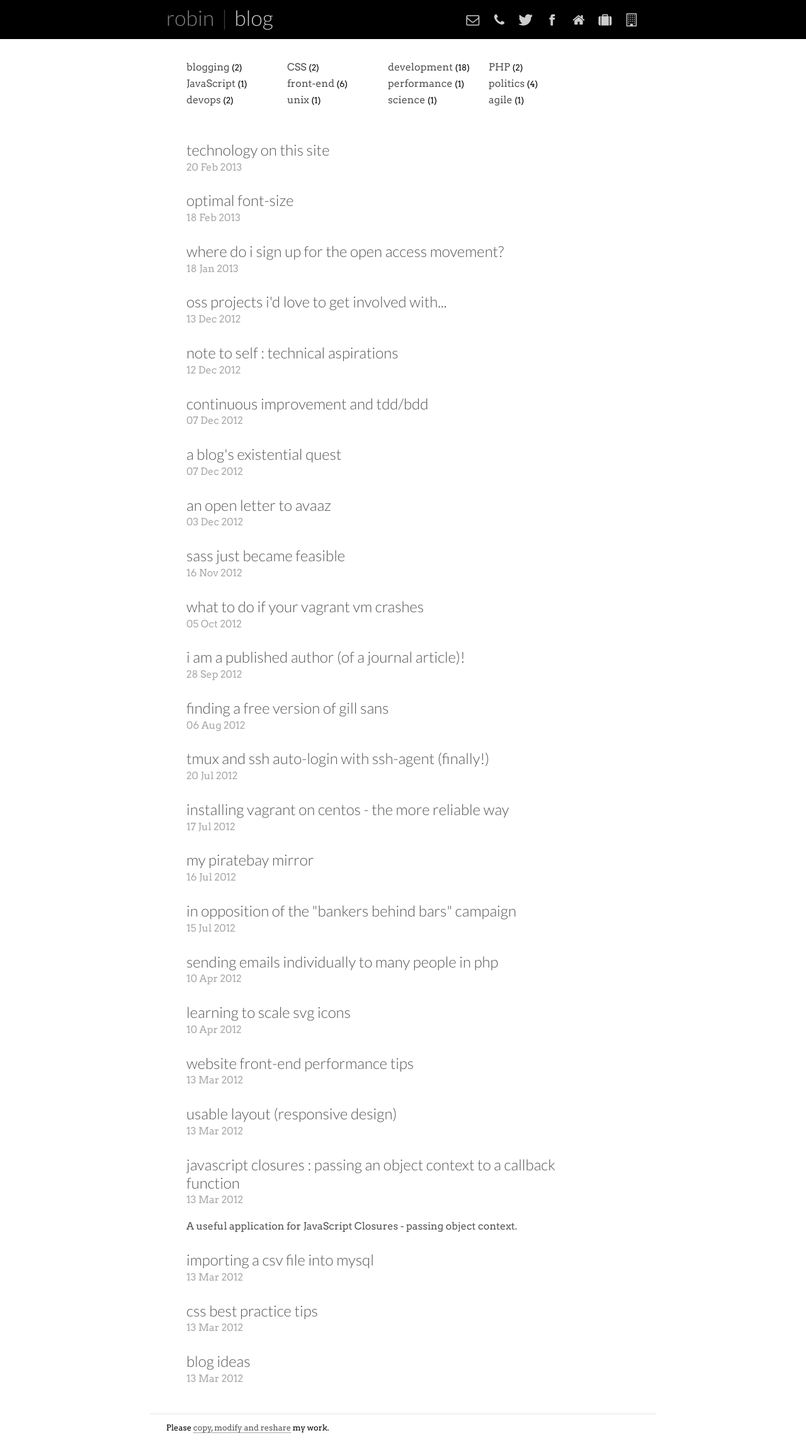
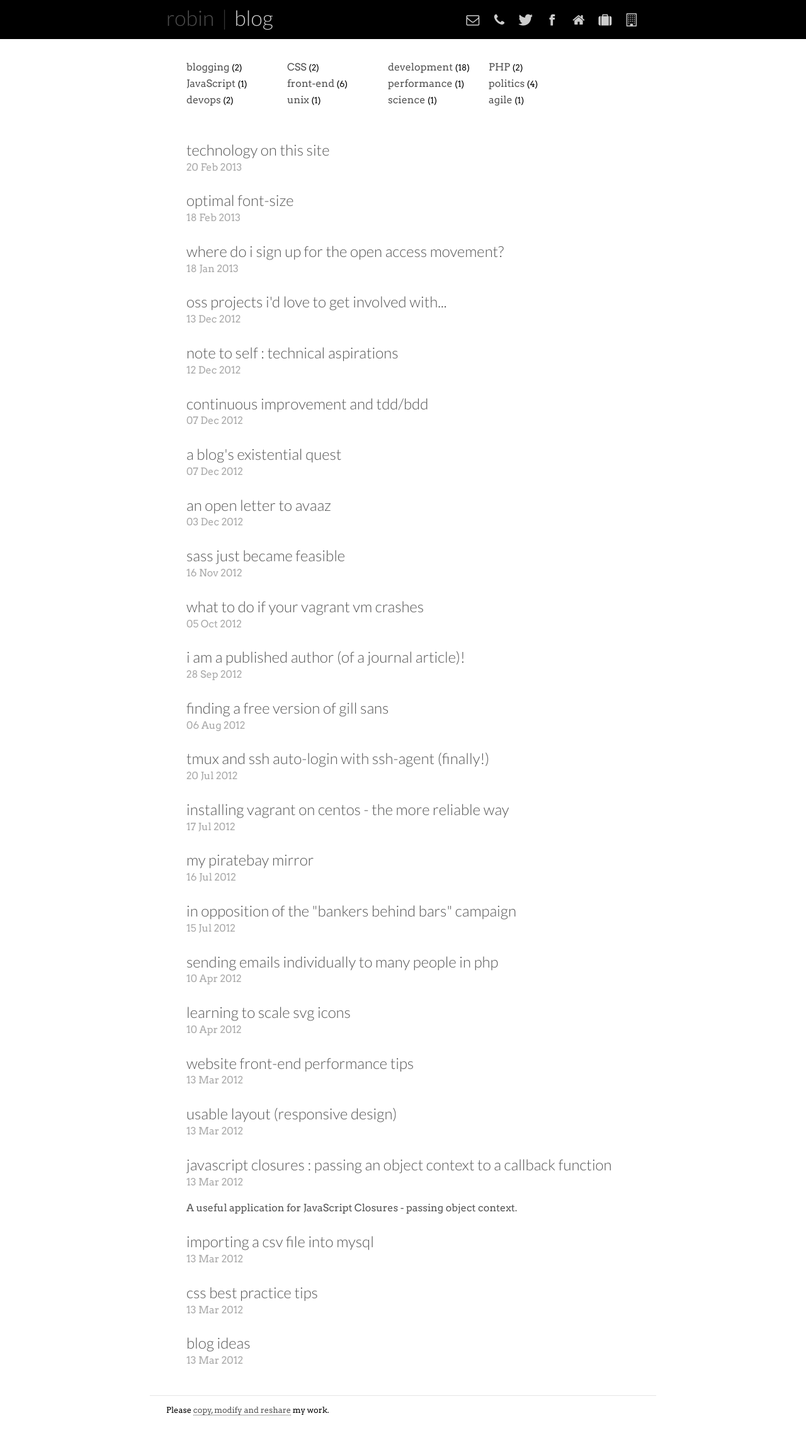
Before and after one commit to nottrobin/robinwinslow.uk, a Jekyll site: the page built from index.html, in a window 1280 px wide. Shown: the whole page at 63% size. Built offline with Jekyll 4.4.1, drawn with Linux system fonts in a browser that asks for light colours; Markdown is read by kramdown in place of the engine named in the settings; after the commit the page ends 2265 px from its top, so only the background shows below that.

Commit message:
Styling tweaks: right margin on list articles; comments bottom margin; header transparency

```diff
--- a/css/rstandard.css
+++ b/css/rstandard.css
@@ -64,13 +64,13 @@ hgroup>*:first-child:after {
     position: absolute;
     right: -0.16em;
     top: 0;
-    opacity: 0.5;
+    opacity: 0.7;
 }
 hgroup h1 {
     opacity: 1;
 }
 hgroup h2 {
-    opacity: 0.5;
+    opacity: 0.3;
 }
 /* Address */
 address ul {
@@ -91,13 +91,16 @@ article h1 {
     line-height: 1.2;
 }
 
-.highlight {
+.highlight, blockquote {
     padding: 1rem;
     background-color: #ddd;
-	overflow: auto;
-	margin-top: 1rem;
+    margin: 1rem 0 0 0;
+}
+blockquote p:first-child {
+    margin-top: 0;
 }
 .highlight pre {
+    overflow: auto;
     margin: 0;
 }
 
@@ -150,7 +153,7 @@ section {
 }
 section article {
     padding: 1rem;
-	margin: 1.618rem 1.618rem 0 0;
+    margin: 1.618rem 0 0 0;
     padding: 0;
     color: #000;
 }
@@ -189,6 +192,7 @@ nav li {
 
 .comments {
     margin-top: 1.618rem;
+    margin-bottom: -30px;
     padding-top: 1.618rem;
     border-top: 1px solid rgba(0, 0, 0, 0.1);
 }
```
Lines whose indentation alone changed are shown as unchanged.
